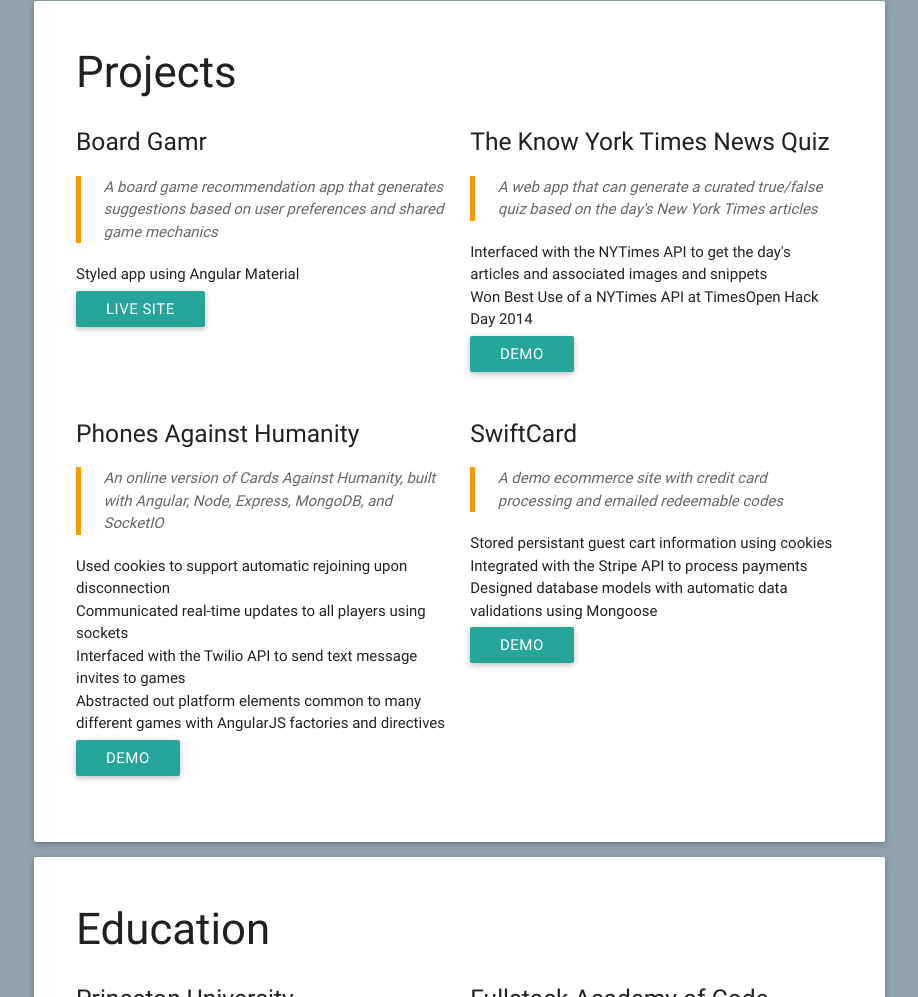
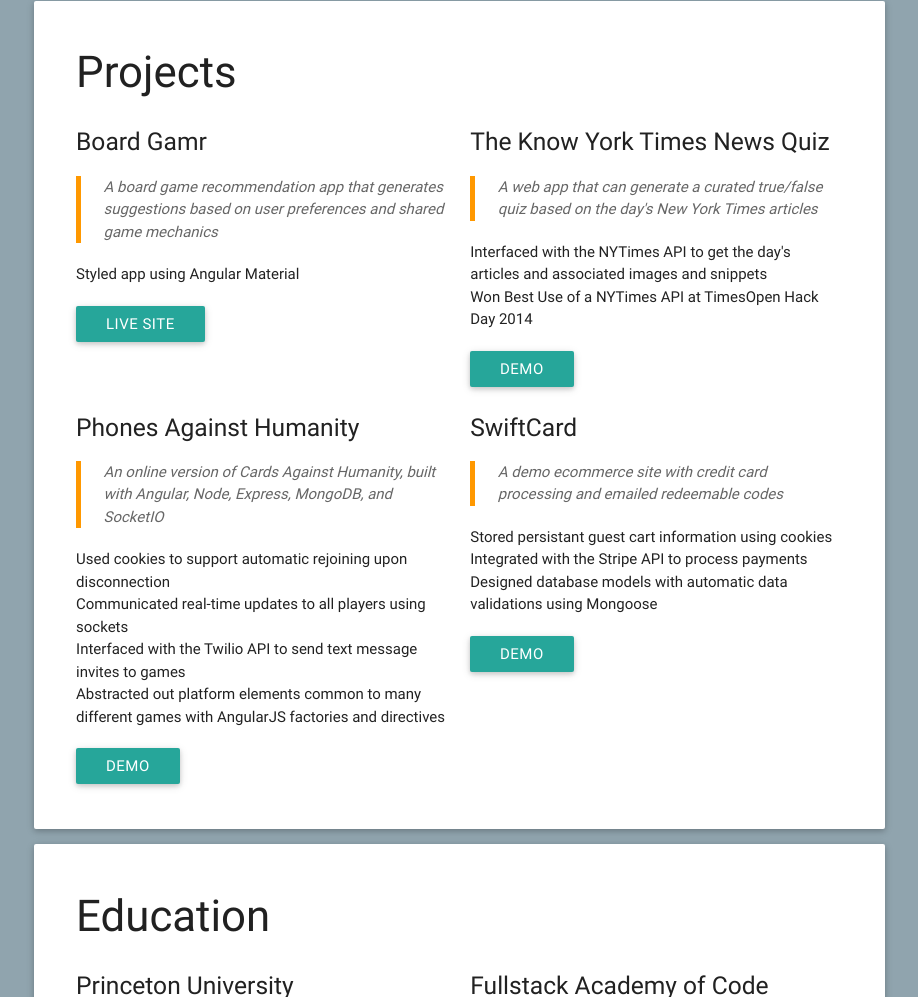
Before and after one commit to gtelljohann/gtelljohann.github.io, a website: page index.html in a window 1280 px wide. Shown: the part 356-1353 px from the top of the page, without its empty margins (181-1099 px from the left). Drawn offline with nearby package versions, Linux system fonts and the light colour scheme.

Commit message:
fixing buttons

```diff
--- a/index.html
+++ b/index.html
@@ -8,7 +8,6 @@
     <title>Griffin Telljohann</title>
   </head>
   <body class="blue-grey lighten-2">
-
     <!--
     ________      .__  _____  _____.__         ___________    .__  .__       __       .__
     /  _____/______|__|/ ____\/ ____\__| ____   \__    ___/___ |  | |  |     |__| ____ |  |__ _____    ____   ____
@@ -17,7 +16,6 @@
     \______  /__|  |__||__|   |__|  |__|___|  /   |____| \___  >____/____/\__|  |\____/|___|  (____  /___|  /___|  /
     \/                               \/               \/          \______|           \/     \/     \/     \/
     -->
-
     <header class="container">
       <nav class="top-nav orange darken-2">
         <div class="nav-wrapper">
@@ -57,8 +55,8 @@
         <blockquote>A board game recommendation app that generates suggestions based on user preferences and shared game mechanics</blockquote>
         <ul>
           <li>Styled app using Angular Material</li>
-            <li><a target="_blank" href="http://boardgamr.io" class="waves-effect waves-light btn">Live Site</a></li>
         </ul>
+        <a target="_blank" href="http://boardgamr.io" class="waves-effect waves-light btn">Live Site</a>
       </div>
 
       <div class="col s12 l6 project-block">
@@ -67,9 +65,9 @@
       <ul>
         <li>Interfaced with the NYTimes API to get the day's articles and associated images and snippets</li>
         <li>Won Best Use of a NYTimes API at TimesOpen Hack Day 2014</li>
-            <li><a target="_blank" href="http://theknowyorktimesquiz.herokuapp.com" class="waves-effect waves-light btn">Demo</a></li>
+      </ul>
+        <a target="_blank" href="http://theknowyorktimesquiz.herokuapp.com" class="waves-effect waves-light btn">Demo</a>
         <!-- <li><a target="_blank" href="https://github.com/hugomarcotte/KnowYorkTimes">Github</a></li> -->
-          </ul>
     </div>
     <div class="clearfix"></div>
     <div class="col s12 l6 project-block">
@@ -80,9 +78,9 @@
       <li>Communicated real-time updates to all players using sockets</li>
       <li>Interfaced with the Twilio API to send text message invites to games</li>
       <li>Abstracted out platform elements common to many different games with AngularJS factories and directives</li>
-            <li><a target="_blank" href="http://boardgamehub.herokuapp.com/" class="waves-effect waves-light btn">Demo</a></li>
+    </ul>
+      <a target="_blank" href="http://boardgamehub.herokuapp.com/" class="waves-effect waves-light btn">Demo</a>
       <!-- <li><a target="_blank" href="https://github.com/hugomarcotte/PAH">Github</a></li> -->
-          </ul>
   </div>
   <div class="col s12 l6 project-block">
     <h5>SwiftCard</h5>
@@ -91,9 +89,9 @@
     <li>Stored persistant guest cart information using cookies</li>
     <li>Integrated with the Stripe API to process payments</li>
     <li>Designed database models with automatic data validations using Mongoose</li>
-            <li><a target="_blank" href="http://swiftcard.herokuapp.com" class="waves-effect waves-light btn">Demo</a></li>
+  </ul>
+    <a target="_blank" href="http://swiftcard.herokuapp.com" class="waves-effect waves-light btn">Demo</a>
     <!-- <li><a target="_blank" href="https://github.com/BenjaminConant/stack_store">Github</a></li> -->
-          </ul>
 </div>
 </div>
 </div>
--- a/style.css
+++ b/style.css
@@ -70,4 +70,6 @@ h3 {
   .card a.btn {
   	color:white;
   	margin-top:5px;
+  /*	position:relative;
+  	bottom:10px;*/
   }
```
Lines whose indentation alone changed are shown as unchanged.
